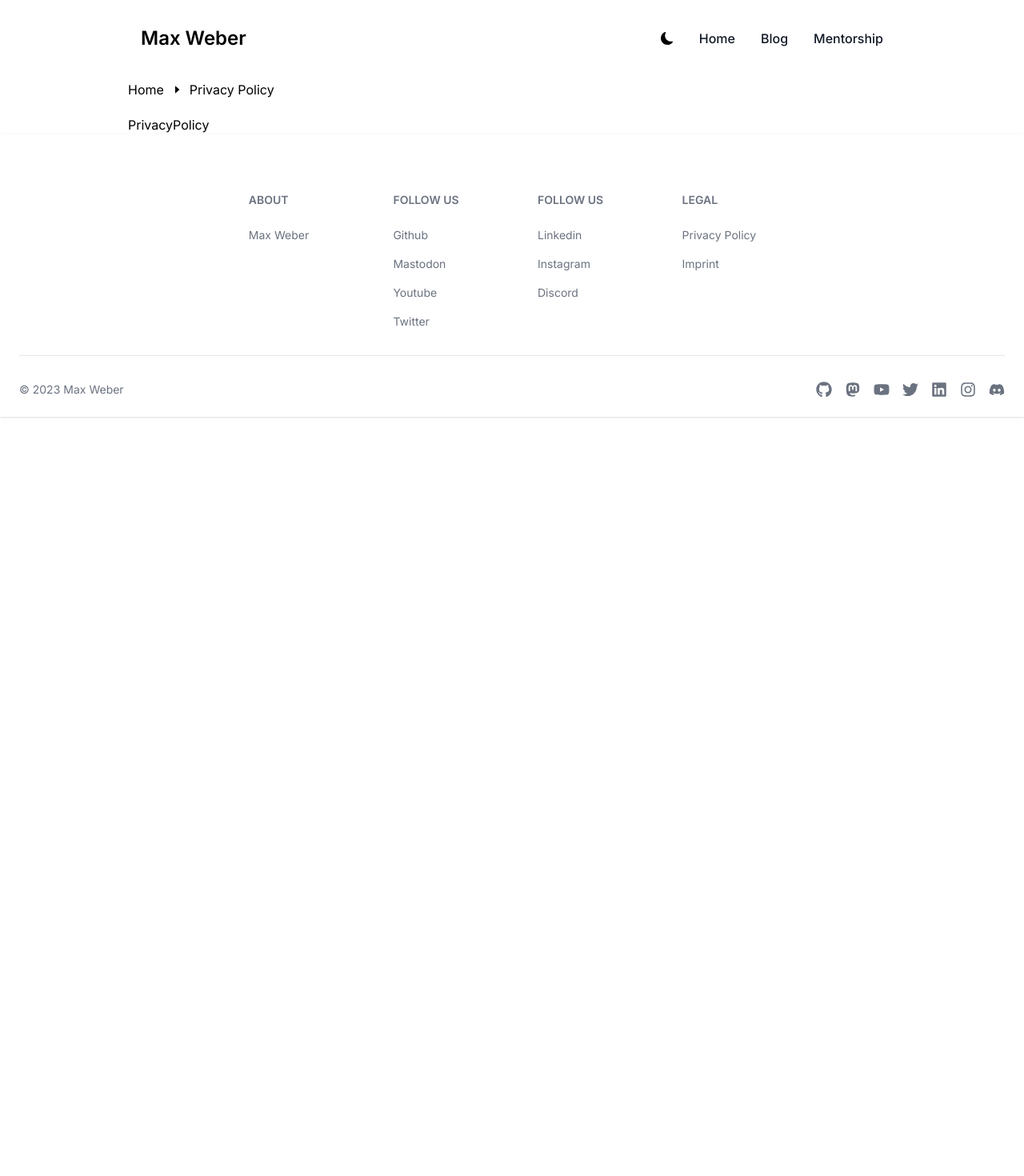
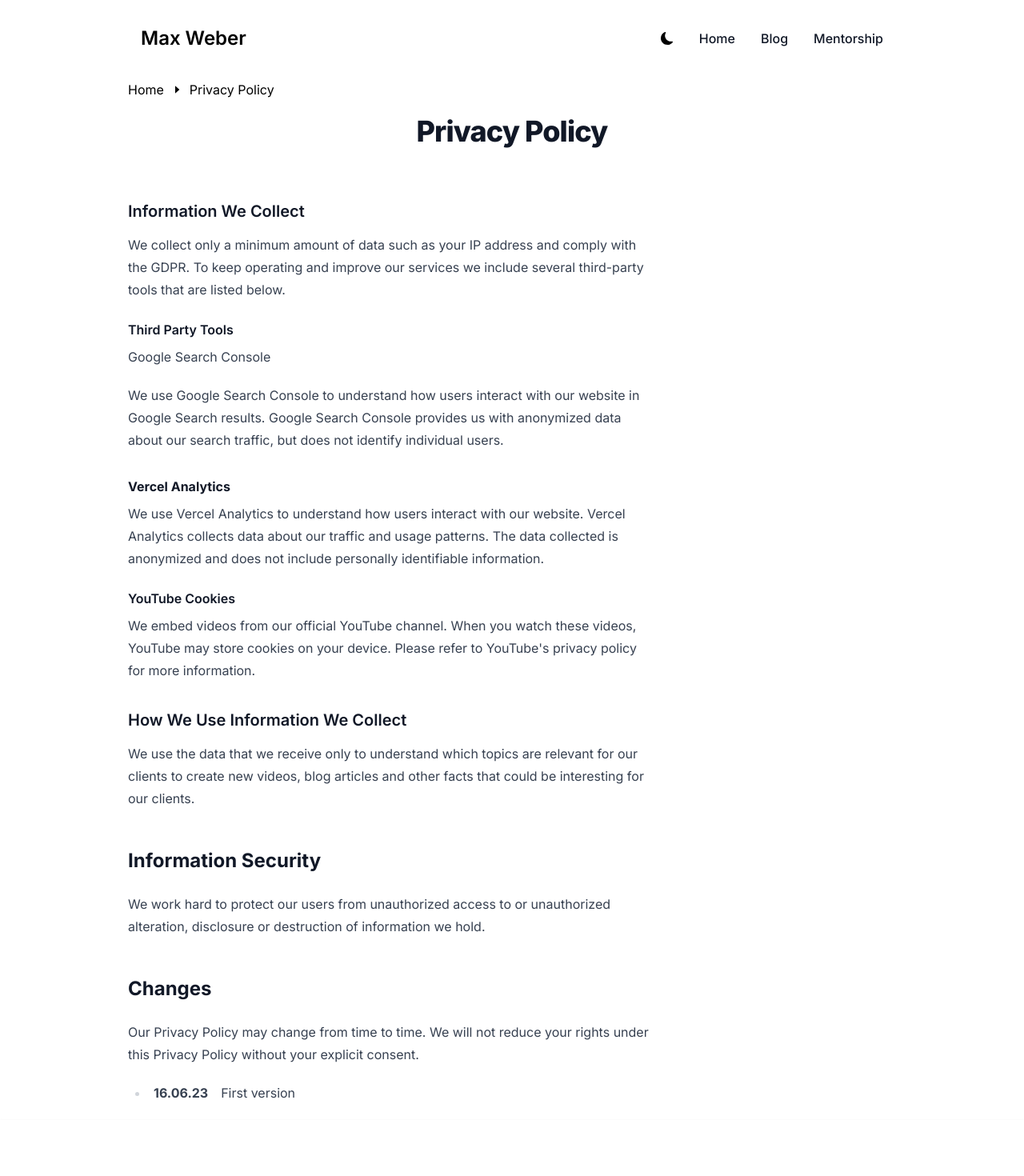
Before and after one commit to md-weber/website, a Next.js app: page /privacy-policy in a window 1280 px wide. Shown: the top 1470 px of the page at 80% size. Before the commit the page ends 800 px from the top, so only its background shows below. Built offline with nearby package versions, Linux system fonts and the light colour scheme.

Commit message:
[Legal] Added the privacy policy

```diff
--- a/src/app/privacy-policy/page.tsx
+++ b/src/app/privacy-policy/page.tsx
@@ -1,5 +1,78 @@
-const PrivacyPolicy = () => {
-    return <div>PrivacyPolicy</div>;
-}
+import React from 'react';
+
+const PrivacyPolicy = () => (
+    <div>
+        <div className="mx-auto max-w-screen-sm text-center lg:mb-16 mb-8">
+            <h2 className="mb-4 text-3xl lg:text-4xl tracking-tight font-extrabold text-gray-900 dark:text-white">
+                Privacy Policy
+            </h2>
+        </div>
+        <article className={"prose dark:prose-invert"}>
+            <div>
+                <h3>Information We Collect</h3>
+                <p>
+                    We collect only a minimum amount of data such as your IP address and comply with the GDPR.
+                    To keep operating and improve our services we include several third-party tools that are listed
+                    below.
+                </p>
+
+                <h4> Third Party Tools </h4>
+                <h5>Google Search Console</h5>
+                <p>
+                    We use Google Search Console to understand how users interact with our website in Google Search
+                    results.
+                    Google Search Console provides us with anonymized data about our search traffic, but does not
+                    identify
+                    individual users.
+                </p>
+
+                <h4 className={"pt-2 font-bold"}>Vercel Analytics</h4>
+                <p>
+                    We use Vercel Analytics to understand how users interact with our website. Vercel Analytics collects
+                    data
+                    about our traffic and usage patterns. The data collected is anonymized and does not include
+                    personally
+                    identifiable information.
+                </p>
+
+                <h4>YouTube Cookies</h4>
+                <p>
+                    We embed videos from our official YouTube channel. When you watch these videos, YouTube may store
+                    cookies on
+                    your device. Please refer to YouTube&apos;s privacy policy for more information.
+                </p>
+
+            </div>
+
+            <div>
+                <h3>How We Use Information We Collect</h3>
+                <p>
+                    We use the data that we receive only to understand which topics are relevant for our clients
+                    to create new videos, blog articles and other facts that could be interesting for our clients.
+                </p>
+            </div>
+
+            <div>
+                <h2>Information Security</h2>
+                <p>
+                    We work hard to protect our users from unauthorized access to or unauthorized alteration, disclosure
+                    or destruction of information we hold.
+                </p>
+            </div>
+
+            <div>
+                <h2>Changes</h2>
+                <p>
+                    Our Privacy Policy may change from time to time. We will not reduce your rights under this Privacy
+                    Policy without your explicit consent.
+                </p>
+                <ul>
+                    <li><span
+                        className={"font-bold"}>16.06.23</span><span className={"px-4"}>First version</span></li>
+                </ul>
+            </div>
+        </article>
+    </div>
+);
 
 export default PrivacyPolicy;
--- a/src/components/blog/post-preview.tsx
+++ b/src/components/blog/post-preview.tsx
@@ -39,7 +39,7 @@ const PostPreview = (props: PostMetaData) => {
                     <span
                         className="font-medium dark:text-white"> {props.author.name} </span>
                 </div>
-                <a href="#"
+                <Link href="#"
                    className="inline-flex items-center font-medium text-primary-600 dark:text-primary-500 hover:underline">
                     Read more
                     <svg className="ml-2 w-4 h-4" fill="currentColor" viewBox="0 0 20 20"
@@ -48,7 +48,7 @@ const PostPreview = (props: PostMetaData) => {
                               d="M10.293 3.293a1 1 0 011.414 0l6 6a1 1 0 010 1.414l-6 6a1 1 0 01-1.414-1.414L14.586 11H3a1 1 0 110-2h11.586l-4.293-4.293a1 1 0 010-1.414z"
                               clipRule="evenodd"></path>
                     </svg>
-                </a>
+                </Link>
             </div>
         </article>
     )
--- a/src/components/nav-bar.tsx
+++ b/src/components/nav-bar.tsx
@@ -12,10 +12,10 @@ export default function NavBar() {
     return (
         <nav className="bg-white border-gray-200 dark:bg-gray-900">
             <div className="max-w-screen-xl flex flex-wrap items-center justify-between mx-auto p-4">
-                <a href="#" className="flex items-center">
+                <Link href="/" className="flex items-center">
                     <span
                         className="self-center text-2xl font-semibold whitespace-nowrap dark:text-white">Max Weber</span>
-                </a>
+                </Link>
                 <div className={"flex-grow justify-end flex md:px-8"}>
                     <ThemeSwitch/>
                 </div>
```
